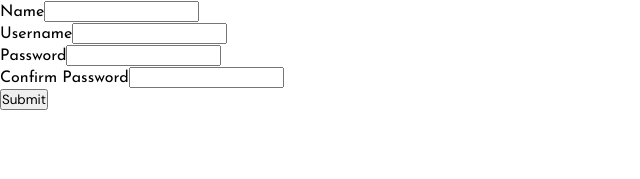
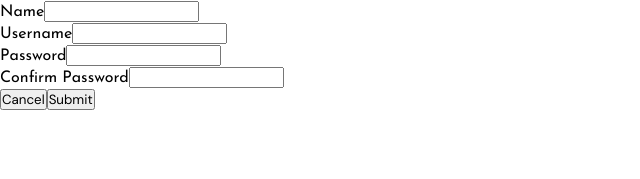
Before and after one commit to wise-introvert/react-redux-typescript-boilerplate, a React (Create React App) app: page /login in a window 1280 px wide. Both pictures are taken after a click on the button "Register". Shown: the top 179 px of the page, without its empty margins (0-640 px from the left). Built offline with nearby package versions, Linux system fonts and the light colour scheme.

Commit message:
added cancel button to register form

```diff
--- a/src/pages/login/login.page.tsx
+++ b/src/pages/login/login.page.tsx
@@ -145,6 +145,11 @@ class Login extends React.Component<Props, State> {
     if (this.state.register) {
       return (
         <RegisterForm
+          cancel={() => {
+            this.setState({
+              register: false,
+            });
+          }}
           onSubmit={this.onRegister}
           message={this.state.message}
           error={this.state.error}
--- a/src/pages/login/register.form.tsx
+++ b/src/pages/login/register.form.tsx
@@ -3,6 +3,7 @@ import * as React from "react";
 type Props = {
   error: boolean | string,
   message: boolean | string,
+  cancel: () => void,
   onSubmit: (
     e: React.FormEvent<HTMLFormElement>,
     username: string,
@@ -63,6 +64,12 @@ export const RegisterForm: React.FC<Props> = (
           />
         </div>
         <div>
+          <input
+            disabled={!!props.message}
+            onClick={props.cancel}
+            type={"submit"}
+            value={"Cancel"}
+          />
           <input disabled={!!props.message} type={"submit"} value={"Submit"} />
         </div>
         <ul>
```
